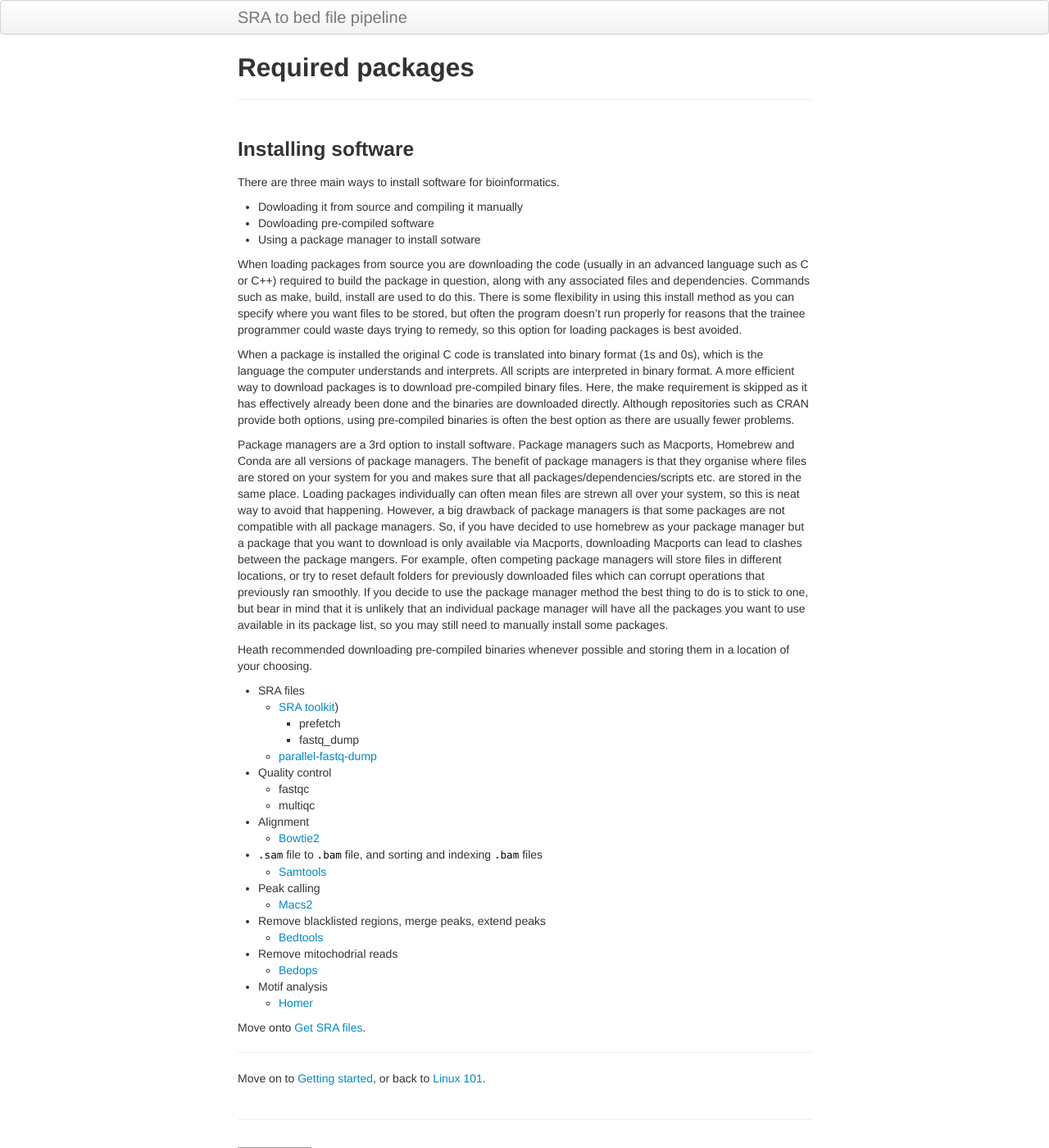
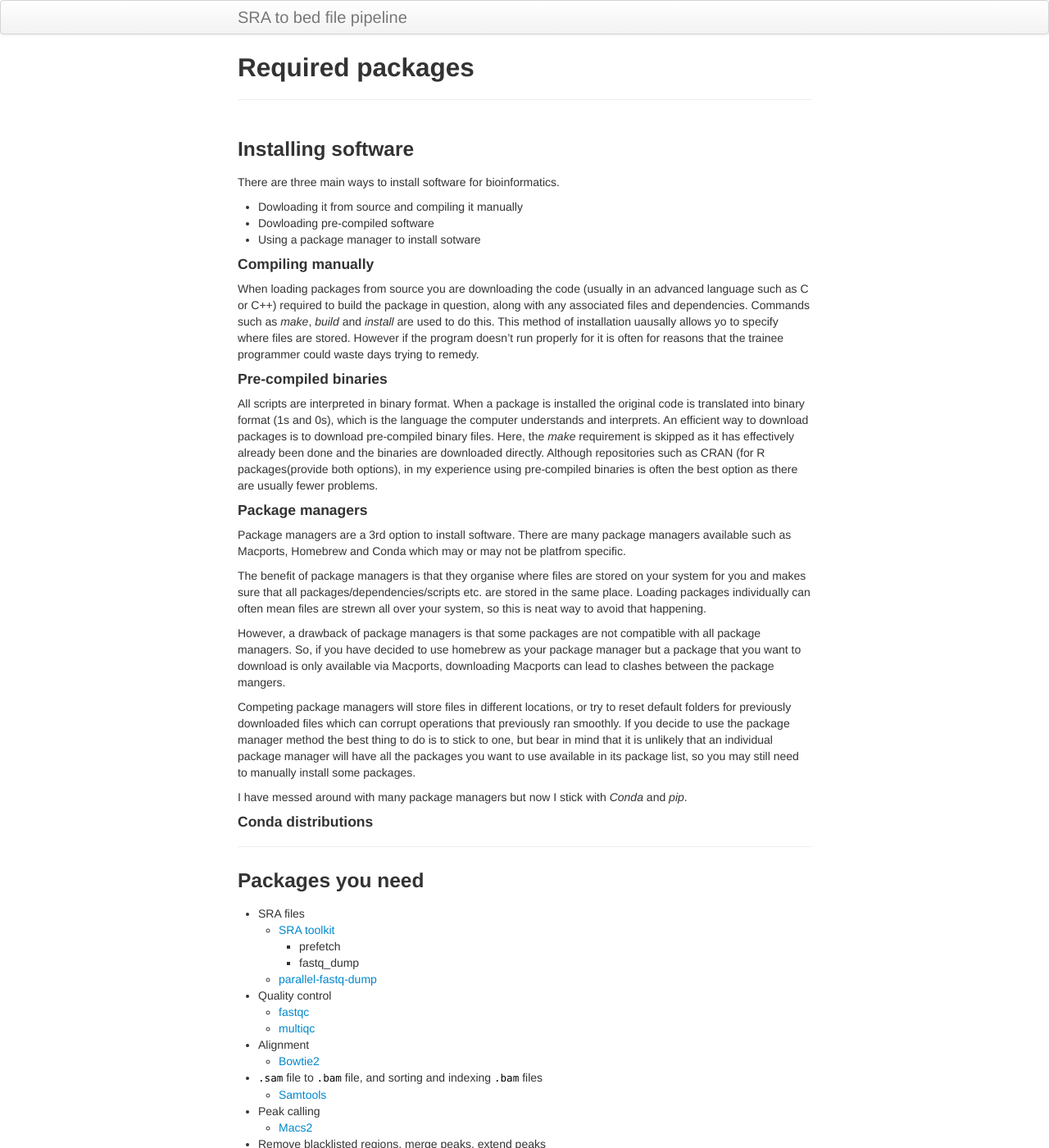
Before and after one commit to Dazcam/Bioinformatics-tutorials, a Jekyll site: the page built from pages/installing_required_packages.md, in a window 1280 px wide and 1400 px high. Shown: the whole window at 82% size. Built offline with Jekyll 4.4.1, drawn with Linux system fonts in a browser that asks for light colours; grey boxes are pictures that could not be loaded.

```diff
--- a/pages/installing_required_packages.md
+++ b/pages/installing_required_packages.md
@@ -12,47 +12,61 @@ There are three main ways to install software for bioinformatics.
 + Dowloading pre-compiled software
 + Using a package manager to install sotware
 
-
+#### Compiling manually
 
 When loading packages from source you are downloading the code (usually in an advanced language such as C or C++)
-required to build the package in question, along with any associated files and dependencies. Commands such as make,
-build, install are used to do this. There is some flexibility in using this install method as you can specify
-where you want files to be stored, but often the program doesn’t run properly for reasons that the trainee
-programmer could waste days trying to remedy, so this option for loading packages is best avoided.
+required to build the package in question, along with any associated files and dependencies. Commands such as *make*,
+*build* and *install* are used to do this. This method of installation uausally allows yo to specify
+where files are stored. However if the program doesn’t run properly for it is often for reasons that the trainee
+programmer could waste days trying to remedy.
 
-When a package is installed the original C code is translated into binary format (1s and 0s), which is the language
-the computer understands and interprets. All scripts are interpreted in binary format. A more efficient way to
-download packages is to download pre-compiled binary files. Here, the make requirement is skipped as it has
-effectively already been done and the binaries are downloaded directly. Although repositories such as CRAN
-provide both options, using pre-compiled binaries is often the best option as there are usually fewer problems.
+#### Pre-compiled binaries
 
-Package managers are a 3rd option to install software. Package managers such as Macports, Homebrew and Conda
-are all versions of package managers. The benefit of package managers is that they organise where files are
-stored on your system for you and makes sure that all packages/dependencies/scripts etc. are stored in the same
-place. Loading packages individually can often mean files are strewn all over your system, so this is neat way
-to avoid that happening. However, a big drawback of package managers is that some packages are not compatible
-with all package managers. So, if you have decided to use homebrew as your package manager but a package that you
-want to download is only available via Macports, downloading Macports can lead to clashes between the package
-mangers. For example, often competing package managers will store files in different locations, or try to reset
+All scripts are interpreted in binary format. When a package is installed the original code is translated into
+binary format (1s and 0s), which is the language the computer understands and interprets. An efficient way to
+download packages is to download pre-compiled binary files. Here, the *make* requirement is skipped as it has
+effectively already been done and the binaries are downloaded directly. Although repositories such as CRAN (for R
+packages(provide both options), in my experience using pre-compiled binaries is often the best option as there
+are usually fewer problems.
+
+#### Package managers
+
+Package managers are a 3rd option to install software. There are many package managers available such as Macports,
+Homebrew and Conda which may or may not be platfrom specific.
+
+The benefit of package managers is that they organise where files are stored on your system for you and makes sure
+that all packages/dependencies/scripts etc. are stored in the same place. Loading packages individually can often
+mean files are strewn all over your system, so this is neat way to avoid that happening.
+
+However, a drawback of package managers is that some packages are not compatible with all package managers. So,
+if you have decided to use homebrew as your package manager but a package that you want to download is only available
+via Macports, downloading Macports can lead to clashes between the package mangers.
+
+Competing package managers will store files in different locations, or try to reset
 default folders for previously downloaded files which can corrupt operations that previously ran smoothly. If
 you decide to use the package manager method the best thing to do is to stick to one, but bear in mind that
 it is unlikely that an individual package manager will have all the packages you want to use available in its
 package list, so you may still need to manually install some packages.
 
-Heath recommended downloading pre-compiled binaries whenever possible and storing them in a location of your choosing.
+I have messed around with many package managers but now I stick with *Conda* and *pip*.
+
+#### Conda distributions
 
 
 
+***
+
+### Packages you need
 
 * SRA files
-  * [SRA toolkit](https://trace.ncbi.nlm.nih.gov/Traces/sra/sra.cgi?view=toolkit_doc&f=std))
+  * [SRA toolkit](https://trace.ncbi.nlm.nih.gov/Traces/sra/sra.cgi?view=toolkit_doc&f=std)
     * prefetch
     * fastq_dump
   * [parallel-fastq-dump](https://github.com/rvalieris/parallel-fastq-dump)
 
 * Quality control
-  * fastqc
-  * multiqc
+  * [fastqc](https://www.bioinformatics.babraham.ac.uk/projects/download.html#fastqc)
+  * [multiqc](http://multiqc.info)
 
 * Alignment
   * [Bowtie2](http://bowtie-bio.sourceforge.net/bowtie2/index.shtml)
```
Also changed, not shown: index.md (+15 -6 lines), pages/getting_started.md (+0 -2 lines), pages/make_script_executable.md (added, +142 -0 lines), pages/scope.md (added, +47 -0 lines), pages/virtual_environments.md (added, +5 -0 lines), assets/no_permission.png (added), assets/permission.png (added).
